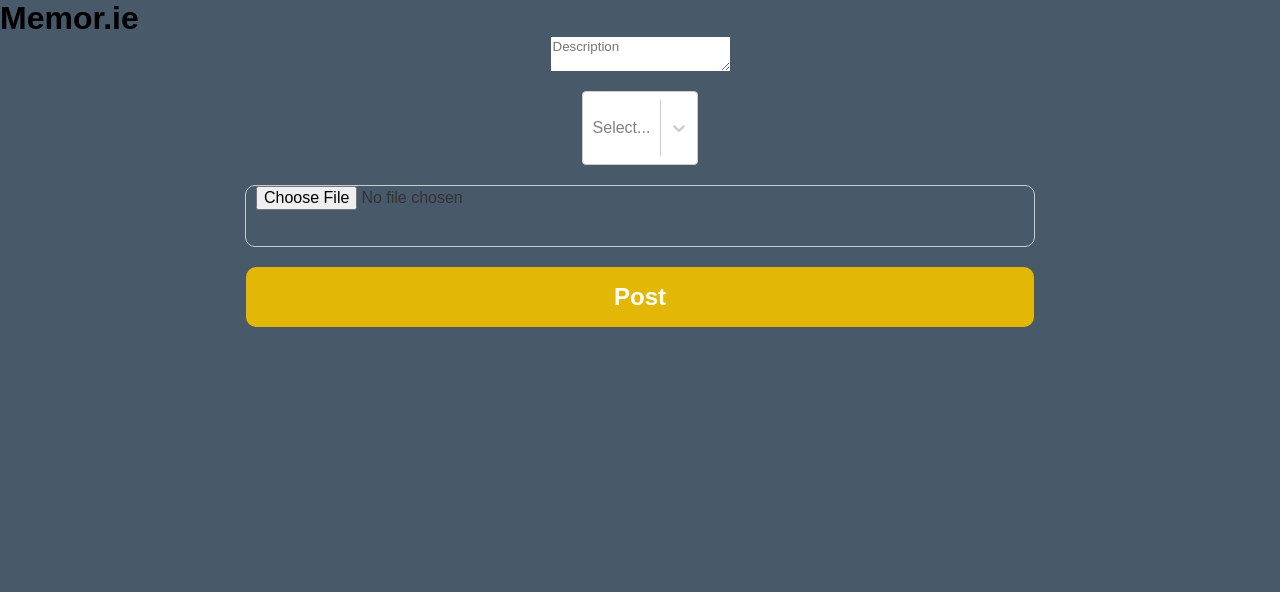
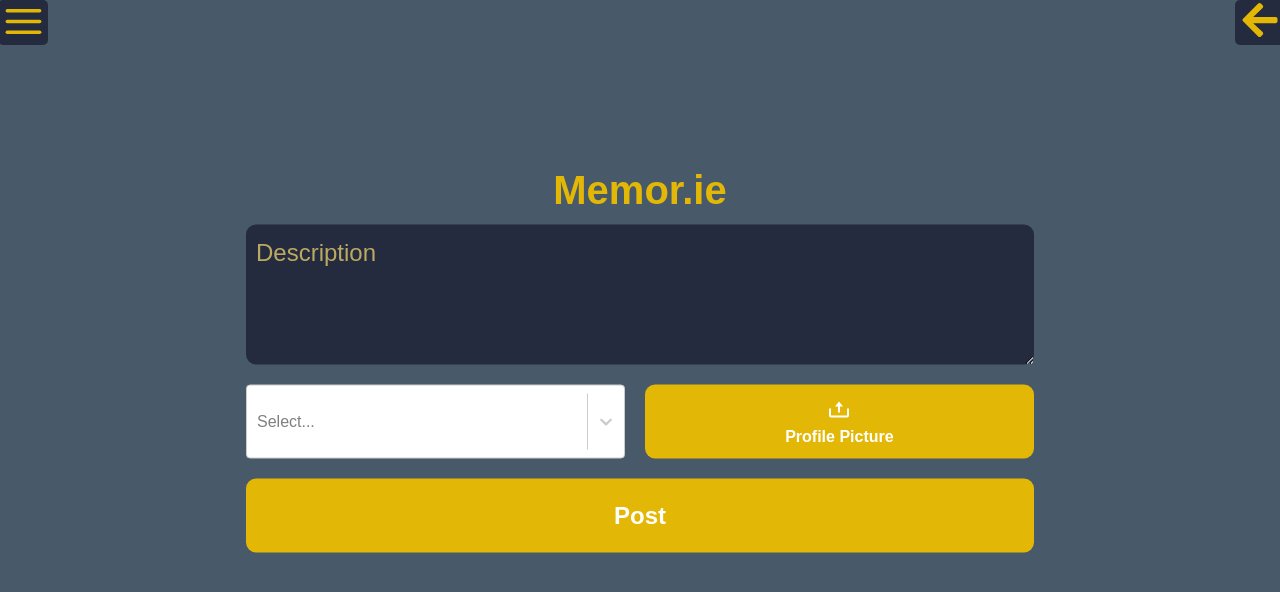
Before and after one commit to tbusst/web-development-project-2.4-2.8, a React (Create React App) app: page /new-post in a window 1280 px wide. Shown: the top 592 px of the page. Built offline with nearby package versions, Linux system fonts and the light colour scheme; no server answers.

Commit message:
Added css to create post page and made create post button fixed

```diff
--- a/src/Pages/CreatePost/CreatePost.js
+++ b/src/Pages/CreatePost/CreatePost.js
@@ -1,11 +1,27 @@
-import { newPost, uploadImage } from "../../firebase";
-import { useState } from "react";
+import { newPost, uploadImage, getUser } from "../../firebase";
+import { useState, useRef, useEffect } from "react";
+import { BiUpload } from "react-icons/bi";
+import { FaArrowLeft } from "react-icons/fa";
 import Select from "react-select";
+import Sidebar from '../../Components/Sidebar/Sidebar';
 
 export default function CreatePost() {
     const [description, setDescription] = useState('');
     const [tags, setTags] = useState('');
     const [image, setImage] = useState('');
+    const [username, setUsername] = useState([]);
+    const [profileImage, setProfileImage] = useState([]);
+
+    const hiddenFileInput = useRef(null);
+
+    useEffect(() => {
+        getUser()
+            .then(res => {
+                setUsername(res.displayName)
+                setProfileImage(res.photoURL)
+            })
+            .catch(err => console.log(err))
+    }, [])
 
     const handleSubmit = (e) => {
         e.preventDefault();
@@ -32,23 +48,54 @@ export default function CreatePost() {
 
     return (
         <div className='CreatePost'>
+            <Sidebar
+                username={username}
+                profile={profileImage}
+            />
+            <button
+                className='back-button'
+                onClick={() => {
+                    window.location.href = '/home'
+                }}
+            >
+                <FaArrowLeft />
+            </button>
+            <div className='form-div'>
                 <h1>Memor.ie</h1>
                 <form onSubmit={handleSubmit}>
                     <textarea
                         placeholder='Description'
                         onChange={e => setDescription(e.target.value)}
                     />
+                    <div className='tag-file-container'>
                         <Select
                             isMulti={true}
                             options={options}
                             onChange={e => setTags(e)}
                         />
+                        <button
+                            type='button'
+                            onClick={() => hiddenFileInput.current.click()}
+                        >
+                            <BiUpload />
+                            <p>
+                                {hiddenFileInput.current?.files[0]?.name || 'Profile Picture'}
+                            </p>
+                        </button>
                         <input
                             type='file'
-                    onChange={e => setImage(e.target.files[0])}
+                            id='profile'
+                            ref={hiddenFileInput}
+                            onChange={async e => {
+                                // Get file
+                                let image = e.currentTarget.files[0];
+                                setImage(image);
+                            }}
                         />
+                    </div>
                     <button type='submit'>Post</button>
                 </form>
             </div>
+        </div>
     );
 };
--- a/src/Pages/CreatePost/CreatePost.scss
+++ b/src/Pages/CreatePost/CreatePost.scss
@@ -0,0 +1,88 @@
+.form-div {
+    display: flex;
+    flex-direction: column;
+    align-items: center;
+    justify-content: center;
+    position: fixed;
+    top: calc(50% - 40px);
+    left: 50%;
+    transform: translate(-50%, -50%);
+}
+
+h1 {
+    font-size: 2.5rem;
+    font-weight: bold;
+    color: $yellow;
+    margin-bottom: 0.75rem;
+}
+
+textarea {
+    width: calc(100% - 20px);
+    height: 120px;
+    font-size: 1.5rem;
+    font-weight: 300;
+    line-height: 1.5;
+    color: $yellow;
+
+    padding: 10px;
+    border-radius: 10px;
+    background-color: $dark-navy;
+    margin-top: 0px;
+}
+
+textarea::placeholder {
+    /* Chrome, Firefox, Opera, Safari 10.1+ */
+    color: #bba961;
+    opacity: 1;
+    /* Firefox */
+}
+
+.css-b62m3t-container {
+    width: 100%;
+    border-radius: 10px;
+    height: 100%;
+}
+
+.tag-file-container {
+    display: flex;
+    flex-direction: row;
+    justify-content: center;
+    align-items: center;
+    display: flex;
+    width: calc(60vw + 20px);
+
+    gap: 20px;
+
+    input[type="file"] {
+        display: none;
+    }
+
+    button {
+        width: 100%;
+        height: 74px;
+
+        p {
+            color: white;
+            font-size: 1rem;
+        }
+    }
+}
+
+button[type="submit"] {
+    height: 74px;
+}
+
+.back-button {
+    color: $yellow;
+    position: absolute;
+    text-align: center;
+    background-color: $dark-navy;
+    border-radius: 5px;
+    font-size: 40px;
+    height: 45px;
+    width: 50px;
+    padding: 0;
+    top: 0;
+    right: -5px;
+    background-color: $dark-navy;
+}
--- a/src/Pages/Home/Home.js
+++ b/src/Pages/Home/Home.js
@@ -79,7 +79,8 @@ export default function Home() {
                 className='new-post-button'
                 onClick={() => {
                     window.location.href = '/new-post'
-                }}><IoMdCreate /></button>
+                }}><IoMdCreate />
+            </button>
             <section className='Posts'>
                 {/* if not posts are found, display a loading gif */}
                 {posts.length !== 0 && posts}
--- a/src/Pages/Home/Home.scss
+++ b/src/Pages/Home/Home.scss
@@ -11,7 +11,7 @@ body {
 
 .new-post-button {
     color: $yellow;
-    position: absolute;
+    position: fixed;
     text-align: center;
     background-color: $dark-navy;
     border-radius: 5px;
```
Also changed, not shown: src/Pages/Login/Login.js (+11 -2 lines). Lines whose indentation alone changed are shown as unchanged.
